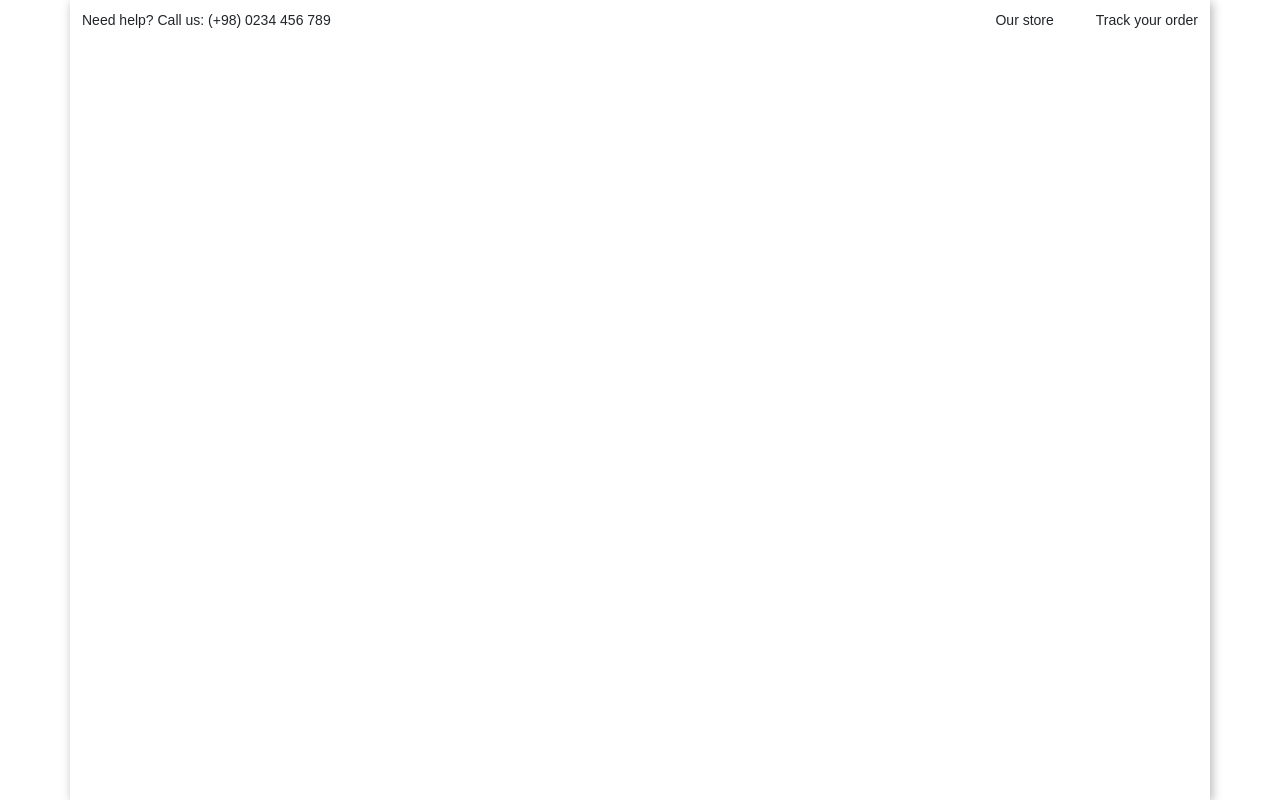
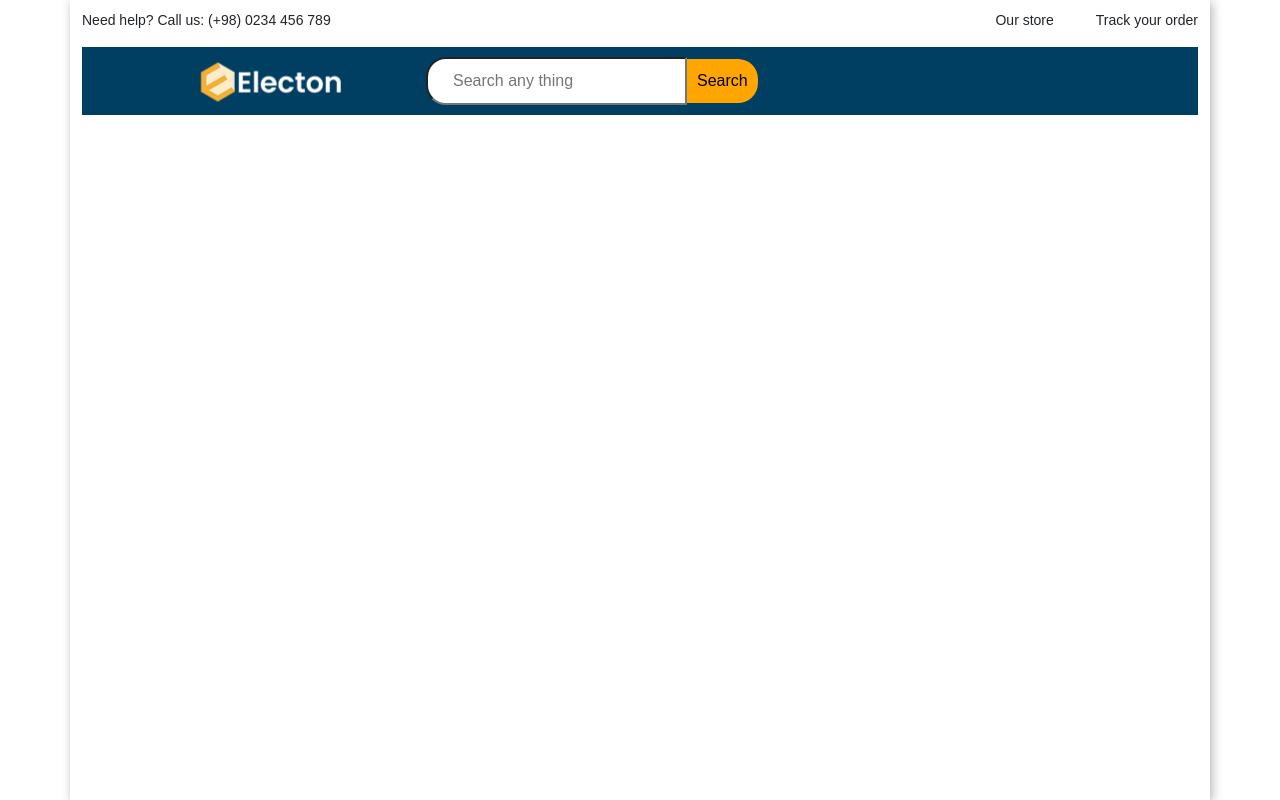
Before and after one commit to Neozx8989/e-commerce-react, a React (Create React App) app in the folder e-commerce-react-project/: page / in a window 1280 px wide. Built offline with nearby package versions, Linux system fonts and the light colour scheme.

Commit message:
Header area, navbar used

```diff
--- a/e-commerce-react-project/package.json
+++ b/e-commerce-react-project/package.json
@@ -6,6 +6,7 @@
     "@testing-library/jest-dom": "^5.16.5",
     "@testing-library/react": "^13.4.0",
     "@testing-library/user-event": "^13.5.0",
+    "bootstrap": "^5.2.3",
     "react": "^18.2.0",
     "react-dom": "^18.2.0",
     "react-scripts": "5.0.1",
--- a/e-commerce-react-project/src/App.css
+++ b/e-commerce-react-project/src/App.css
@@ -21,3 +21,24 @@
     justify-content: space-between;
     font-size: 14px;
 }
+
+.navbar-area {
+    background-color: #003F62;
+    padding: 10px 118px;
+}
+
+.search-input {
+    padding: 10px 25px;
+    border-top-left-radius: 20px;
+    border-bottom-left-radius: 20px;
+    margin-left: 85px;
+
+}
+
+.button-area {
+    padding: 10px;
+    border: none;
+    border-top-right-radius: 20px;
+    border-bottom-right-radius: 20px;
+    background-color: orange;
+}
--- a/e-commerce-react-project/src/App.js
+++ b/e-commerce-react-project/src/App.js
@@ -15,6 +15,7 @@ function App() {
       votes={product.votes}
       submitterAvatarUrl={product.submitterAvatarUrl}
       productImageUrl={product.productImageUrl}
+      logoImageUrl={product.logoImageUrl}
     />
   })
 
--- a/e-commerce-react-project/src/Product.jsx
+++ b/e-commerce-react-project/src/Product.jsx
@@ -8,6 +8,14 @@ function ProductFunc(props){
             <p>{props.track}</p>
           </div>
         </div>
+        <header className="header-area">
+          <nav className="navbar-area">
+            <img src={props.logoImageUrl} alt="electon-logo" />
+
+            <input type="text" className="search-input" name="search" placeholder="Search any thing"  />
+            <button className="button-area">Search</button>
+          </nav>
+        </header>
       </div>
     )
   }
--- a/e-commerce-react-project/src/Seed.js
+++ b/e-commerce-react-project/src/Seed.js
@@ -13,6 +13,7 @@ const Product = [
       votes: generateVoteCount(),
       submitterAvatarUrl: 'images/avatars/daniel.jpg',
       productImageUrl: 'images/products/image-aqua.png',
+      logoImageUrl: 'images/logo-1.png',
     },
    ];
 
```
Also changed, not shown: e-commerce-react-project/public/images/logo-1.png (added), 1 other file (tests, documents, lock files or other folders).
